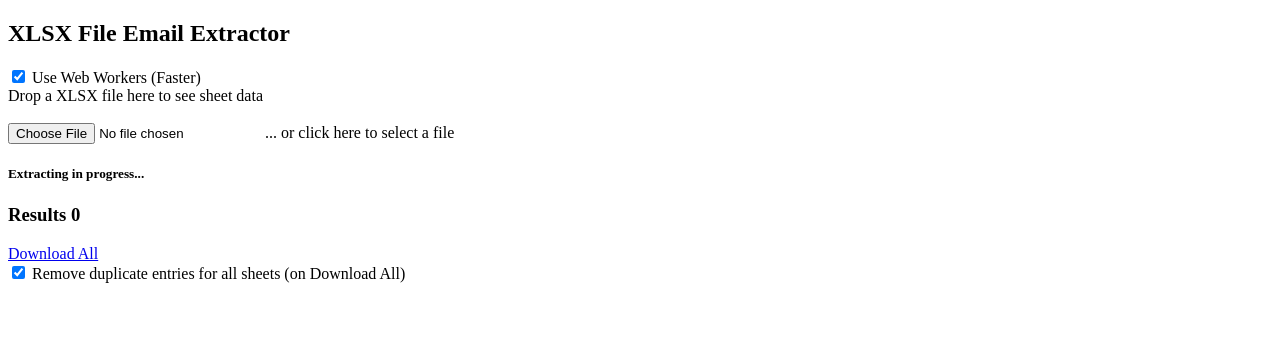
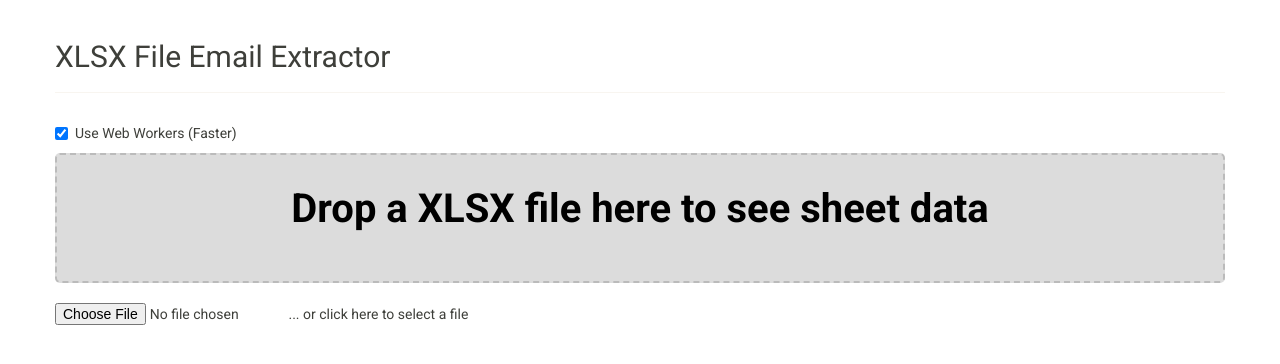
Before and after one commit to ejancorp/XLSX-EmailExtractor, a plain HTML site: page index.html in a window 1280 px wide. Drawn offline with Linux system fonts and the light colour scheme; the site is published under a folder, as on GitHub Pages, so addresses that start at the root find nothing.

Commit message:
Update index.html

```diff
--- a/index.html
+++ b/index.html
@@ -7,8 +7,8 @@
 
   <link href="https://fonts.googleapis.com/css?family=Roboto" rel="stylesheet">
 
-  <link rel="stylesheet" href="/css/bootstrap.min.css" />
-  <link rel="stylesheet" href="/css/style.css" />
+  <link rel="stylesheet" href="css/bootstrap.min.css" />
+  <link rel="stylesheet" href="css/style.css" />
 </head>
 
 <body>
```
